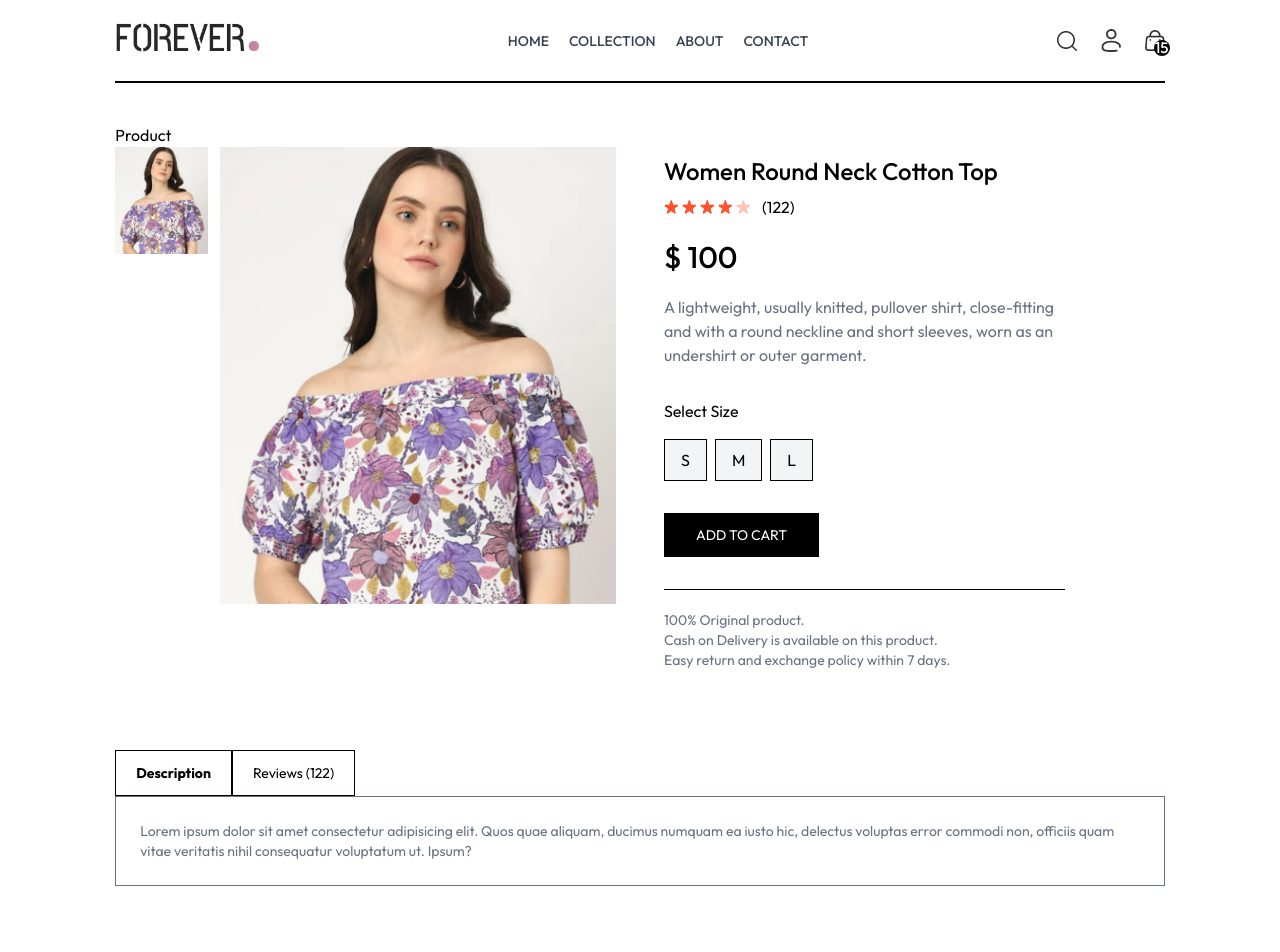
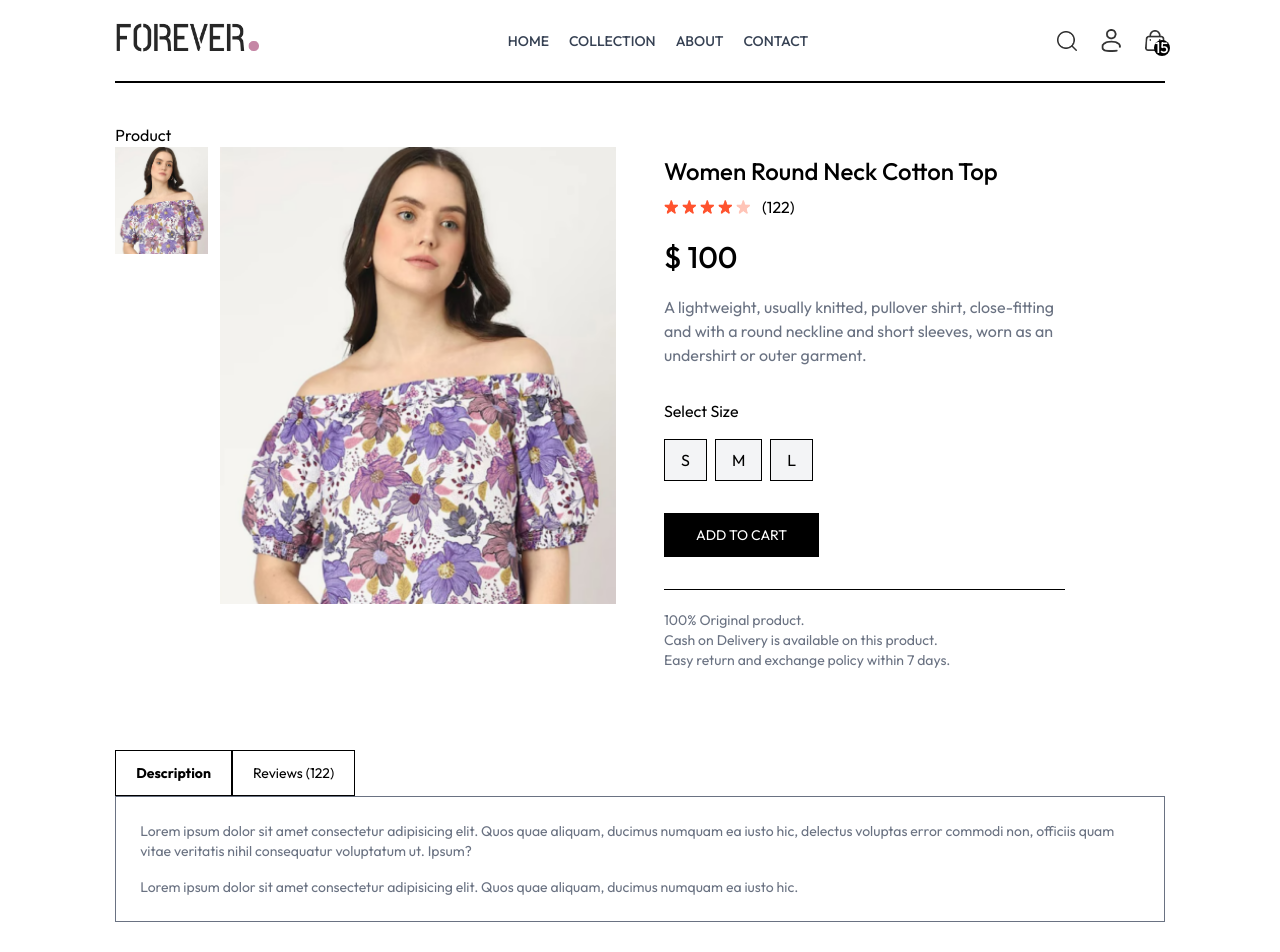
Before and after one commit to hellokristinafaye/clothing-ecommerce, a React (Vite) app: page /product/aaaaa in a window 1280 px wide. Shown: the top 952 px of the page. Built offline with nearby package versions, Linux system fonts and the light colour scheme.

Commit message:
Dummy text added

```diff
--- a/src/pages/Product.jsx
+++ b/src/pages/Product.jsx
@@ -102,6 +102,7 @@ const Product = () => {
         </div>
         <div className="flex flex-col gap-4 border px-6 py-6 text-sm text-gray-500">
               <p className="">Lorem ipsum dolor sit amet consectetur adipisicing elit. Quos quae aliquam, ducimus numquam ea iusto hic, delectus voluptas error commodi non, officiis quam vitae veritatis nihil consequatur voluptatum ut. Ipsum?</p>
+              <p className="">Lorem ipsum dolor sit amet consectetur adipisicing elit. Quos quae aliquam, ducimus numquam ea iusto hic.</p>
         </div>
       </div>
     </div>
```
